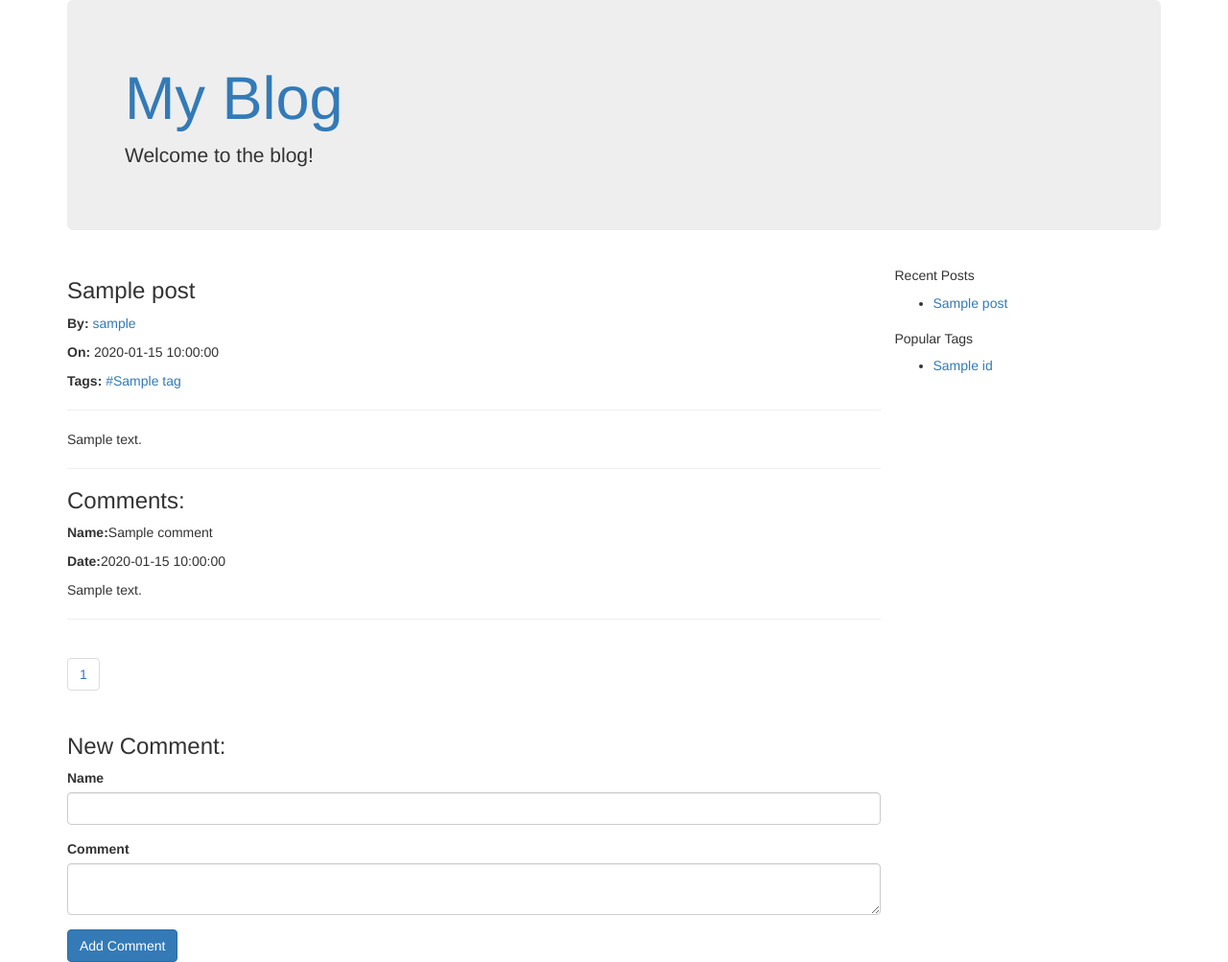
After one commit to patrickbreen/mastering_flask, a Flask app: template templates/post.html in a window 1280 px wide. The commit adds this page. Shown: the whole page at 96% size. Run offline with Flask 2, Linux system fonts and the light colour scheme; tables that the repository leaves empty hold one stand-in row (values such as "Sample post"); the template is opened without the code that fills it: values that come from a table or form of the project are taken from there, most other values are stand-ins (such as "Sample title", 1, 10 or a date in 2020); some libraries are stand-ins or nearby versions.

Commit message:
add views

```diff
--- a/config.py
+++ b/config.py
@@ -1,7 +1,7 @@
 
 
 class Config(object):
-    pass
+    SECRET_KEY = '8ec801dcb5bad7a0c61d3e3adbed8699'
 
 
 class ProdConfig(Config):
--- a/main.py
+++ b/main.py
@@ -1,12 +1,35 @@
-from flask import Flask, render_template
+import datetime
+
+from flask import Flask, render_template, redirect, url_for, request
 from flask.ext.sqlalchemy import SQLAlchemy
 from sqlalchemy import func
+from flask_wtf import Form
+from wtforms import StringField, TextAreaField
+from wtforms.validators import DataRequired, Length
 
 from config import DevConfig
 
 app = Flask(__name__)
 app.config.from_object(DevConfig)
 db = SQLAlchemy(app)
+
+class UserForm(Form):
+  username = StringField(
+        'Name',
+        validators=[DataRequired(), Length(max=255)]
+      )
+  password = StringField(
+      'Password',
+      validators=[DataRequired(), Length(max=225)]
+      )
+
+class CommentForm(Form):
+  name = StringField(
+        'Name',
+        validators=[DataRequired(), Length(max=255)]
+      )
+  text = TextAreaField(u'Comment', validators=[DataRequired()])
+
 
 
 class User(db.Model):
@@ -19,6 +42,7 @@ class User(db.Model):
         lazy='dynamic'
     )
 
+# make intermediate join table
 tags = db.Table('post_tags',
     db.Column('post_id', db.Integer, db.ForeignKey('post.id')),
     db.Column('tag_id', db.Integer, db.ForeignKey('tag.id'))
@@ -81,25 +105,45 @@ def home(page=1):
         top_tags=top_tags
      )
 
-@app.route('/post/<int:post_id>')
-def post(post_id):
+@app.route('/post/<int:post_id>', methods=('GET', 'POST'))
+@app.route('/post/<int:post_id>/<int:page>', methods=('GET', 'POST'))
+def post(post_id, page=1):
+    form = CommentForm()
+    if request.method == 'POST':
+        if form.validate_on_submit():
+            comment = Comment()
+            comment.name = form.name.data
+            comment.text = form.text.data
+            comment.post_id = post_id
+            comment.date = datetime.datetime.now()
+
+            db.session.add(comment)
+            db.session.commit()
+            return redirect(url_for('post', post_id=post_id))
+
     post = Post.query.get_or_404(post_id)
     tags = post.tags
-    comments = post.comments.order_by(Comment.data.desc()).all()
+
+    comments = post.comments.order_by(Comment.date.desc()
+        ).paginate(page, 10)
     recent, top_tags = sidebar_data()
+
     return render_template(
         'post.html',
         post=post,
         tags=tags,
         comments=comments,
         recent=recent,
-        top_tags=top_tags
+        top_tags=top_tags,
+        form=form
     )
 
 @app.route('/tag/<string:tag_name>')
-def tag(tag_name):
-    tag = Tag.query.filter_by(title-tag_name).first_or_404()
-    posts = tag.posts.order_by(Post.publish_date.desc()).all()
+@app.route('/tag/<string:tag_name>/<int:page>')
+def tag(tag_name, page=1):
+    tag = Tag.query.filter_by(title=tag_name).first_or_404()
+    posts = tag.posts.order_by(Post.publish_date.desc()
+        ).paginate(page, 10)
     recent, top_tags = sidebar_data()
     return render_template(
         'tag.html',
@@ -109,17 +153,33 @@ def tag(tag_name):
         top_tags=top_tags
     )
 
-@app.route('/user/<string:username>')
-def user(username):
+@app.route('/user/<string:username>', methods=['GET', 'POST'])
+@app.route('/user/<string:username>/<int:page>', methods=['GET', 'POST'])
+def user(username, page=1):
+    form = UserForm()
+    if request.method == 'POST':
+        if form.validate_on_submit():
+            user = User()
+            user.username = form.username.data
+            user.password = form.password.data
+
+            db.session.add(user)
+            db.session.commit()
+            return redirect(url_for('user', username=user.username))
+
     user = User.query.filter_by(username=username).first_or_404()
-    posts = user.posts.order_by(Post.publish_date.desc()).all()
+    posts = user.posts.order_by(
+        Post.publish_date.desc()
+        ).paginate(page, 10)
+
     recent, top_tags = sidebar_data()
     return render_template(
         'user.html',
         user=user,
         posts=posts,
         recent=recent,
-        top_tags=top_tags
+        top_tags=top_tags,
+        form=form
     )
 
 
--- a/templates/base.html
+++ b/templates/base.html
@@ -1,16 +1,11 @@
 {% macro render_pagination(pagination, endpoint) %}
 <nav>
   <ul class="pagination">
-    <li>
-    <a href="{{ url_for('home', page=pagination.prev().page) }}" aria-label="Previous">
-      <span aria-hidden="true">&laquo;</span>
-    </a>
-    </li>
     {% for page in pagination.iter_pages() %}
       {% if page %}
         {% if page != pagination.page %}
           <li>
-            <a href="{{ url_for(endpoint, page=page) }}">
+            <a href="{{ url_for(endpoint, page=page, **kwargs) }}">
               {{ page }}
             </a>
           </li>
@@ -21,11 +16,6 @@
         <li><a>...</a></li>
       {% endif %}
     {% endfor %}
-    <li>
-      <a href="{{ url_for('home', page=pagination.next().page) }}" aria-label="Next">
-        <span aria-hidden="true">&raquo;</span>
-      </a>
-    </li>
   </ul>
 </nav>
 {% endmacro %}
@@ -48,8 +38,35 @@
       <h1><a href={{ url_for('home') }}>My Blog</a></h1>
       <p>Welcome to the blog!</p>
     </div>
-    {% block body %}
-    {% endblock %}
+
+<div class="row">
+  <div class="col-sm-9">
+  {% block body %}
+  {% endblock %}
+  </div>
+  <div class="col-sm-3">
+    <div class="row">
+      <h5>Recent Posts</h5>
+      <ul>
+        {% for post in recent %}
+        <li><a href="{{
+          url_for('post', post_id=post.id)
+          }}">{{ post.title }}</a></li>
+        {% endfor %}
+      </ul>
+    </div>
+    <div class="row">
+      <h5>Popular Tags</h5>
+      <ul>
+        {% for tag in top_tags %}
+        <li><a href="{{ url_for('tag', tag_name=tag[0].title) }}">
+          {{ tag[0].title }}</a></li>
+        {% endfor %}
+      </ul>
+    </div>
+  </div>
+</div>
+
   </div>
 
   <script src="{{ url_for('static', filename='js/jquery.min.js') }}"></script>
--- /dev/null
+++ b/templates/post.html
@@ -0,0 +1,55 @@
+{% extends "base.html" %}
+
+{% block title %}Post: {{ post.title }}{% endblock %}
+
+
+{% block body %}
+<h3>{{ post.title }}</h3>
+<p><b>By:</b>
+  <a href="{{ url_for('user', username=post.user.username) }}">
+    {{ post.user.username }}
+  </a></p>
+<p><b>On:</b> {{ post.publish_date }}</p>
+<p><b>Tags:</b>
+{% for tag in tags %}
+  <a href="{{ url_for('tag', tag_name=tag.title)}}">#{{ tag.title }} </a>
+{% endfor %}
+</p>
+<hr>
+<p>{{ post.text }}</p>
+<hr>
+<h3>Comments:</h3>
+
+{% for comment in comments.items %}
+<p><b>Name:</b>{{ comment.name }}</p>
+<p><b>Date:</b>{{ comment.date }}</p>
+<p>{{ comment.text }}</p>
+<hr>
+{% endfor %}
+{{ render_pagination(comments, 'post', post_id=post.id) }}
+
+
+<h3>New Comment:</h3>
+<form method="POST" action="{{ url_for('post', post_id=post.id) }}">
+  {{ form.hidden_tag() }}
+  <div class="form-group">
+    {{ form.name.label }}
+    {% if form.name.errors %}
+      {% for e in form.name.errors %}
+        <p class="help-block">{{ e }}</p>
+      {% endfor %}
+    {% endif %}
+    {{ form.name(class_='form-control') }}
+  </div>
+  <div class="form-group">
+    {{ form.text.label }}
+    {% if form.text.errors %}
+      {% for e in form.text.errors %}
+        <p class="help-block">{{ e }}</p>
+      {% endfor %}
+    {% endif %}
+    {{ form.text(class_='form-control') }}
+  </div>
+  <input class="btn btn-primary" type="submit" value="Add Comment">
+</form>
+{% endblock %}
```
Also changed, not shown: templates/home.html (+3 -28 lines), templates/tag.html (added, +18 -0 lines), templates/user.html (added, +51 -0 lines).
